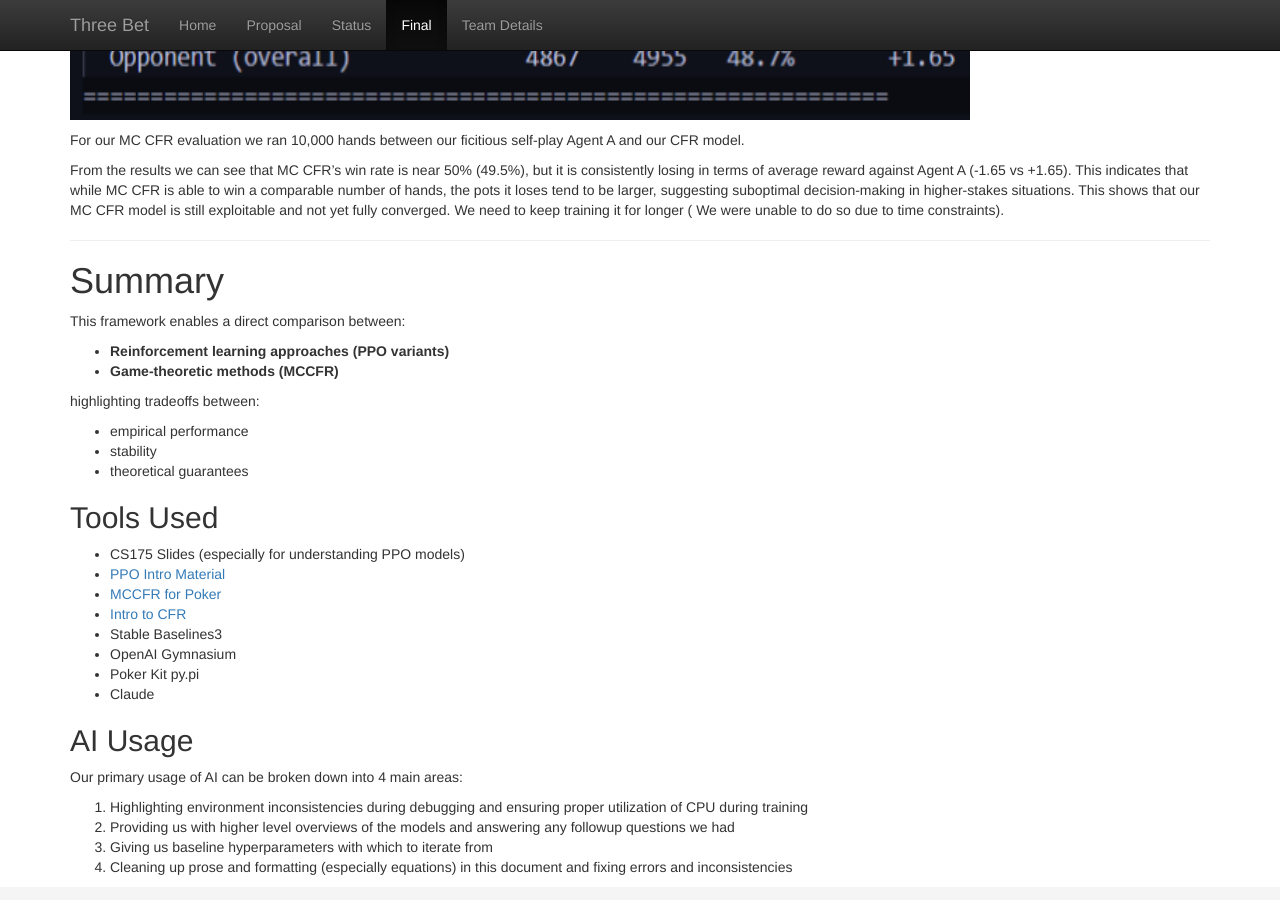
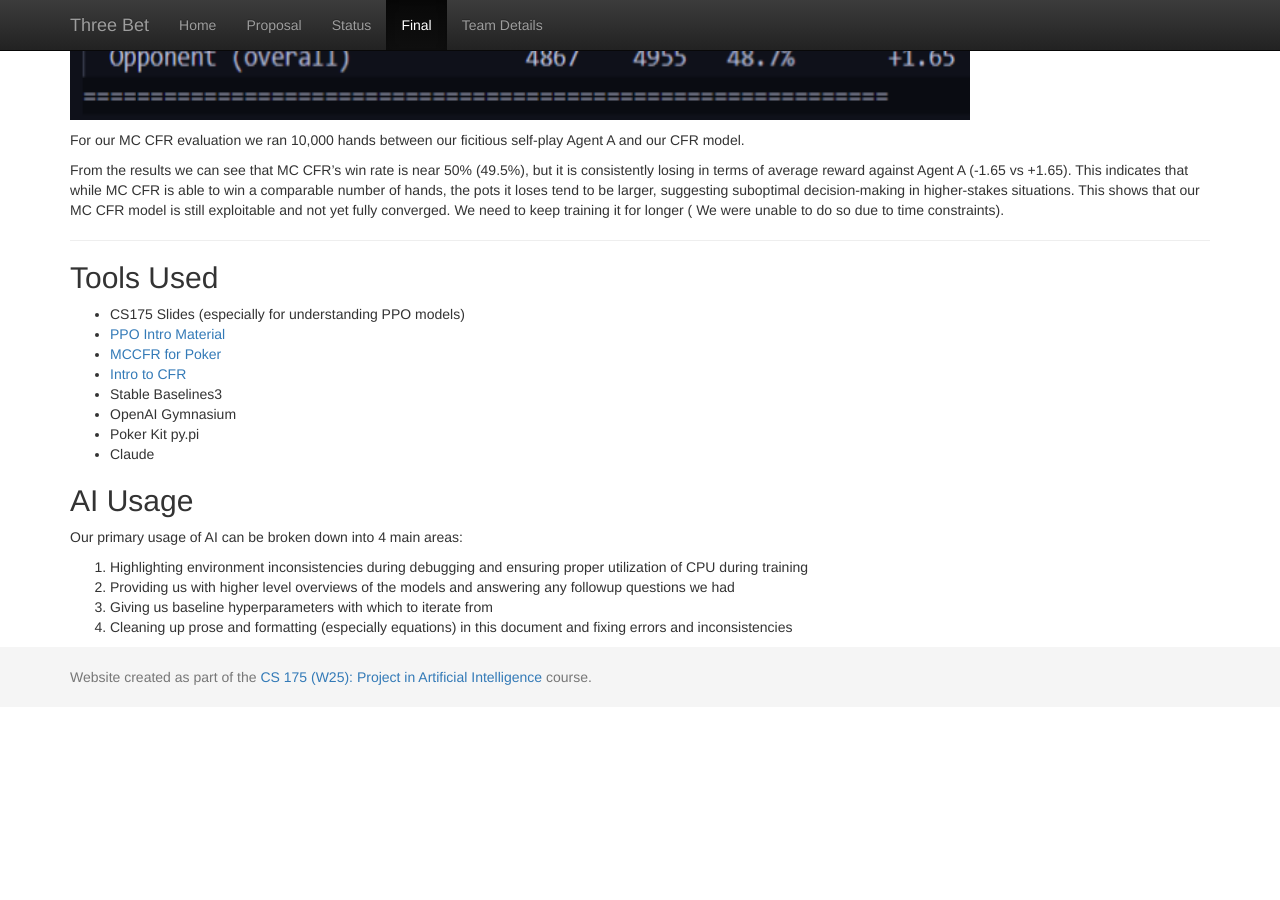
Before and after one commit to AdithyaBollu/Group42-Three-Bet, a Jekyll site: the page built from docs/final.md, in a window 1280 px wide and 900 px high, scrolled down 8047 px. Built offline with Jekyll 4.4.1, drawn with Linux system fonts in a browser that asks for light colours; formulas are drawn with MathJax 3; after the commit the page ends 8754 px from its top, so only the background shows below that.

Commit message:
removed unnecessary section
Removed summary section comparing reinforcement learning and game-theoretic methods.

```diff
--- a/docs/final.md
+++ b/docs/final.md
@@ -326,19 +326,6 @@ From the results we can see that MC CFR’s win rate is near 50% (49.5%), but it
 ---
 
 
-
-# Summary
-
-This framework enables a direct comparison between:
-- **Reinforcement learning approaches (PPO variants)**
-- **Game-theoretic methods (MCCFR)**
-
-highlighting tradeoffs between:
-- empirical performance
-- stability
-- theoretical guarantees
-
-
 ## Tools Used
 - CS175 Slides (especially for understanding PPO models)
 - [PPO Intro Material](https://www.youtube.com/watch?v=5P7I-xPq8u8)
```
